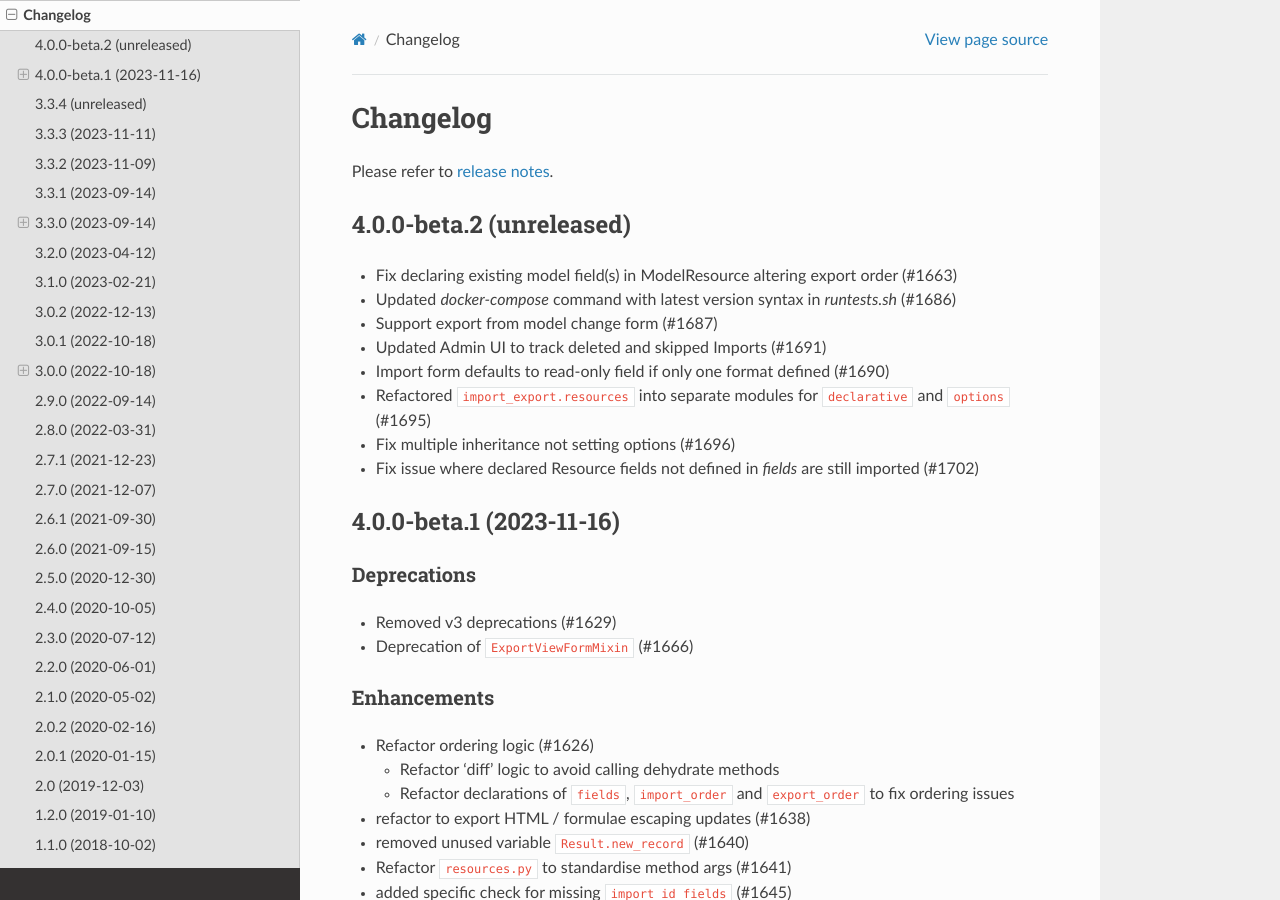
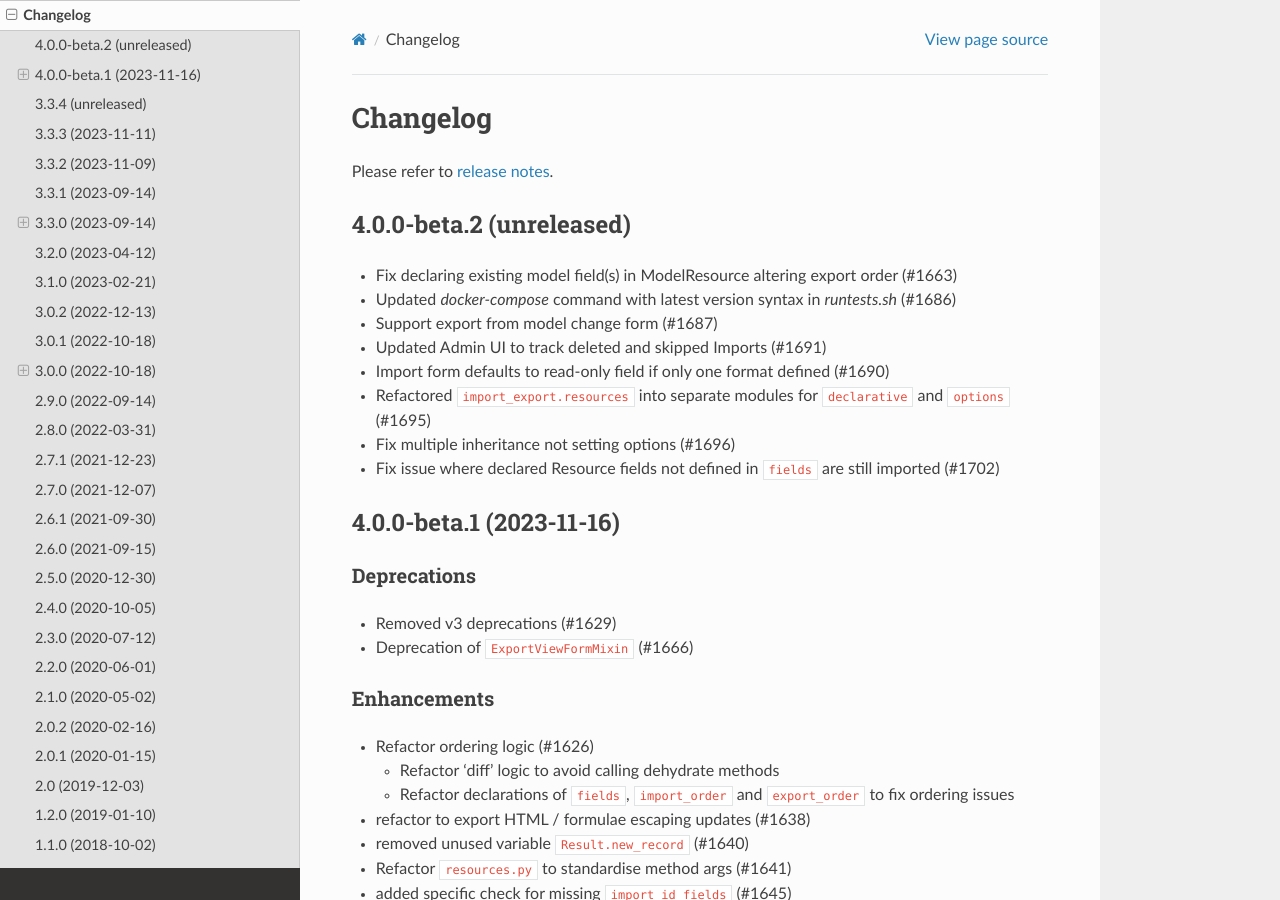
Before and after one commit to django-import-export/django-import-export, a Sphinx documentation site: the page built from docs/changelog.rst, in a window 1280 px wide and 900 px high. Built offline with Sphinx 7.4.7 and the Read the Docs theme 2.0.0, drawn with Linux system fonts in a browser that asks for light colours; pages that are not in the unit, such as notebooks, are missing from menus; the version number could not be read and is left out; cross-references to code outside the pages are shown as plain code.

```diff
--- a/docs/changelog.rst
+++ b/docs/changelog.rst
@@ -13,7 +13,7 @@ Please refer to :doc:`release notes<release_notes>`.
 - Import form defaults to read-only field if only one format defined (#1690)
 - Refactored :module:`~import_export.resources` into separate modules for ``declarative`` and ``options`` (#1695)
 - Fix multiple inheritance not setting options (#1696)
-- Fix issue where declared Resource fields not defined in `fields` are still imported (#1702)
+- Fix issue where declared Resource fields not defined in ``fields`` are still imported (#1702)
 
 4.0.0-beta.1 (2023-11-16)
 --------------------------
```
